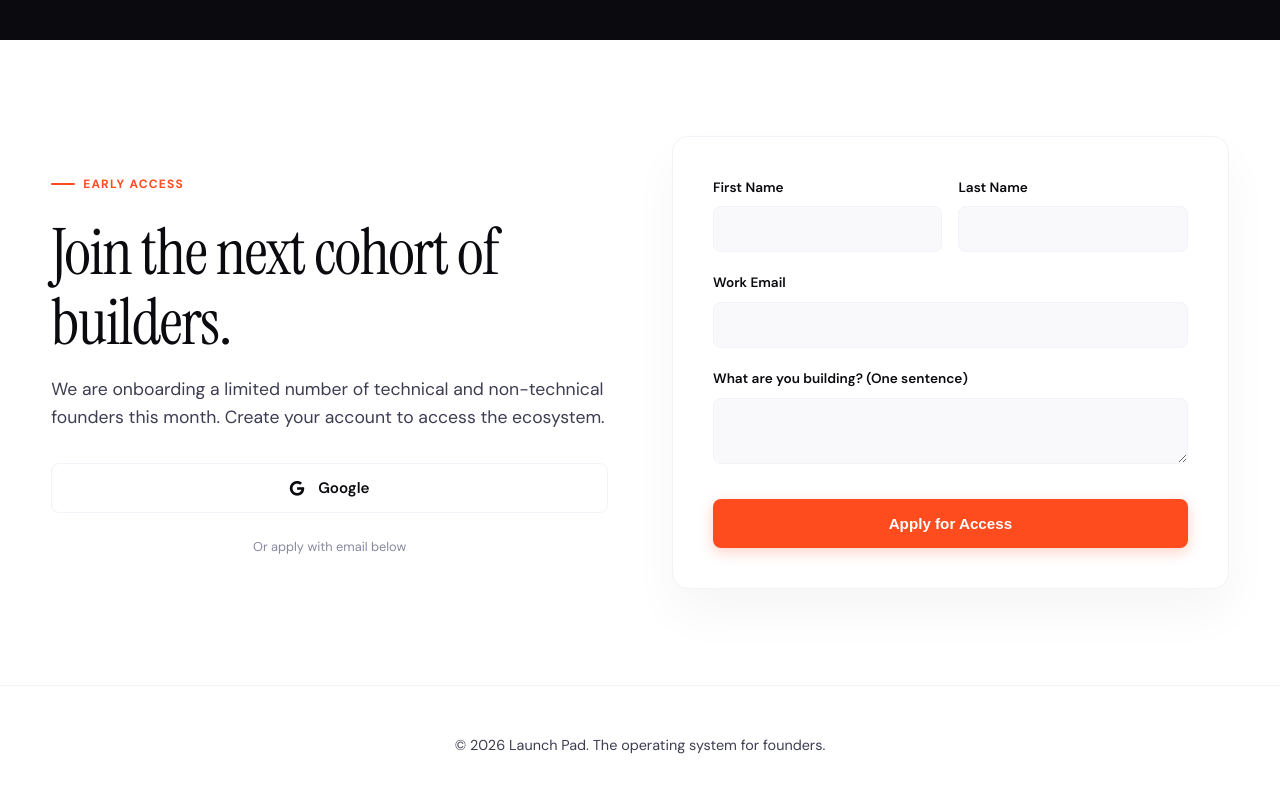
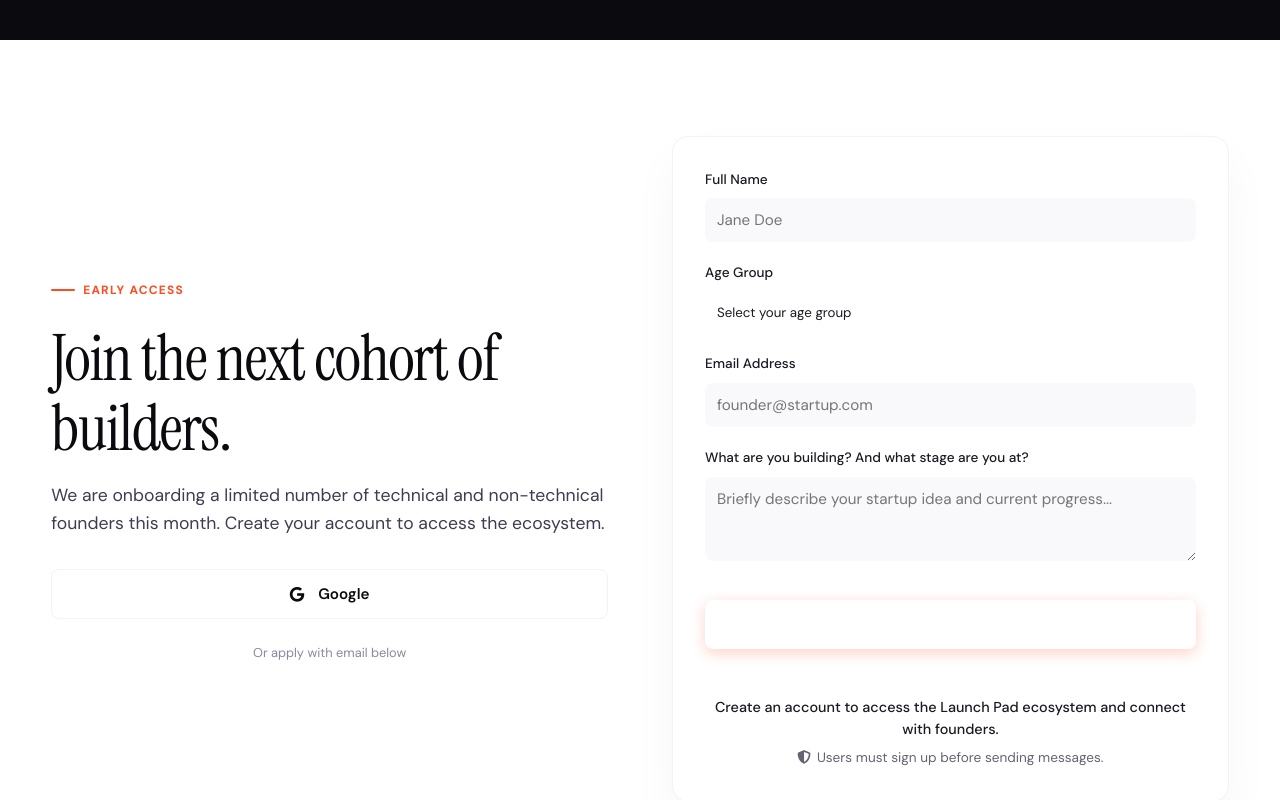
Before and after one commit to shiva09-art/launchpad-studio, a Next.js app in the folder apps/web/: page / in a window 1280 px wide. Shown: the part 2440-3240 px from the top of the page. Built offline with nearby package versions, Linux system fonts and the light colour scheme.

Commit message:
UI: Redesign onboarding form with new fields and styling

```diff
--- a/apps/web/src/app/page.tsx
+++ b/apps/web/src/app/page.tsx
@@ -197,47 +197,65 @@ export default function Home() {
             <p style={{ fontSize: "0.8rem", color: "var(--ink-40)", textAlign: "center" }}>Or apply with email below</p>
           </div>
 
-          <div className="form-box">
+          <div className="form-box" style={{ padding: "32px" }}>
             <form id="applyForm" ref={formRef} action="https://formspree.io/f/mgorgjpg" method="POST" onSubmit={handleSubmit} noValidate>
-              <div style={{ display: "grid", gridTemplateColumns: "1fr 1fr", gap: "16px" }}>
-                <div className="form-group">
-                  <label htmlFor="fname">First Name</label>
-                  <input type="text" id="fname" name="first_name" required />
-                  <small className="error-msg">Please enter your first name.</small>
-                </div>
-                <div className="form-group">
-                  <label htmlFor="lname">Last Name</label>
-                  <input type="text" id="lname" name="last_name" required />
-                  <small className="error-msg">Please enter your last name.</small>
-                </div>
+
+              <div className="form-group" style={{ marginBottom: "20px" }}>
+                <label htmlFor="fullName" style={{ fontWeight: 500, color: "var(--ink-80)", marginBottom: "8px", display: "block" }}>Full Name</label>
+                <input type="text" id="fullName" name="full_name" required placeholder="Jane Doe" style={{ padding: "12px", borderRadius: "8px", width: "100%", border: "1px solid var(--ink-20)" }} />
+                <small className="error-msg">Please enter your full name.</small>
               </div>
-              <div className="form-group">
-                <label htmlFor="email">Work Email</label>
-                <input type="email" id="email" name="email" required />
+
+              <div className="form-group" style={{ marginBottom: "20px" }}>
+                <label htmlFor="ageGroup" style={{ fontWeight: 500, color: "var(--ink-80)", marginBottom: "8px", display: "block" }}>Age Group</label>
+                <select id="ageGroup" name="age_group" required style={{ padding: "12px", borderRadius: "8px", border: "1px solid var(--ink-20)", width: "100%", background: "var(--bg-card)", color: "var(--ink-80)", fontFamily: "inherit", appearance: "none" }}>
+                  <option value="" disabled selected>Select your age group</option>
+                  <option value="Under 18">Under 18</option>
+                  <option value="18-24">18–24</option>
+                  <option value="25-34">25–34</option>
+                  <option value="35+">35+</option>
+                </select>
+                <small className="error-msg">Please select your age group.</small>
+              </div>
+
+              <div className="form-group" style={{ marginBottom: "20px" }}>
+                <label htmlFor="email" style={{ fontWeight: 500, color: "var(--ink-80)", marginBottom: "8px", display: "block" }}>Email Address</label>
+                <input type="email" id="email" name="email" required placeholder="founder@startup.com" style={{ padding: "12px", borderRadius: "8px", width: "100%", border: "1px solid var(--ink-20)" }} />
                 <small className="error-msg">Please enter a valid email address.</small>
               </div>
-              <div className="form-group">
-                <label htmlFor="idea">What are you building? (One sentence)</label>
-                <textarea id="idea" name="idea_description" rows={2} required></textarea>
-                <small className="error-msg">Please describe your idea.</small>
+
+              <div className="form-group" style={{ marginBottom: "24px" }}>
+                <label htmlFor="idea" style={{ fontWeight: 500, color: "var(--ink-80)", marginBottom: "8px", display: "block" }}>What are you building? And what stage are you at?</label>
+                <textarea id="idea" name="idea_description" rows={3} required placeholder="Briefly describe your startup idea and current progress..." style={{ padding: "12px", borderRadius: "8px", width: "100%", border: "1px solid var(--ink-20)", resize: "vertical", fontFamily: "inherit" }}></textarea>
+                <small className="error-msg">Please describe your idea and stage.</small>
               </div>
 
-              <button type="submit" className="btn btn-primary" style={{ width: "100%", padding: "16px", marginTop: "8px", backgroundColor: showSuccess ? "#00c26b" : "" }} disabled={isSubmitting}>
+              <button type="submit" className="btn btn-primary" style={{ width: "100%", padding: "16px", marginTop: "8px", backgroundColor: showSuccess ? "#00c26b" : "var(--primary)", fontWeight: 600, letterSpacing: "0.5px" }} disabled={isSubmitting}>
                 {isSubmitting ? (
-                  <><i className="fa-solid fa-spinner fa-spin" style={{ marginRight: "6px" }}></i> Applying...</>
+                  <><i className="fa-solid fa-spinner fa-spin" style={{ marginRight: "8px" }}></i> Applying...</>
                 ) : showSuccess ? (
-                  <><i className="fa-solid fa-check" style={{ marginRight: "6px" }}></i> Application Submitted!</>
+                  <><i className="fa-solid fa-check" style={{ marginRight: "8px" }}></i> Application Submitted!</>
                 ) : (
-                  "Apply for Access"
+                  "Create Account & Apply"
                 )}
               </button>
 
               {showSuccess && (
-                <div className="success-banner" style={{ display: "block" }}>
+                <div className="success-banner" style={{ display: "block", marginTop: "16px", padding: "12px", borderRadius: "8px", background: "rgba(0, 194, 107, 0.1)", color: "#00c26b", textAlign: "center" }}>
                   <i className="fa-solid fa-circle-check" style={{ marginRight: "6px" }}></i>
                   Thank you! Your application has been received.
                 </div>
               )}
+
+              <div style={{ marginTop: "24px", paddingTop: "24px", borderTop: "1px solid var(--ink-20)", fontSize: "0.9rem", color: "var(--ink-60)", textAlign: "center", lineHeight: "1.5" }}>
+                <p style={{ marginBottom: "8px", fontWeight: 500, color: "var(--ink-80)" }}>
+                  Create an account to access the Launch Pad ecosystem and connect with founders.
+                </p>
+                <p style={{ margin: 0, opacity: 0.8, fontSize: "0.85rem" }}>
+                  <i className="fa-solid fa-shield-halved" style={{ marginRight: "6px" }}></i>
+                  Users must sign up before sending messages.
+                </p>
+              </div>
             </form>
           </div>
         </div>
```
